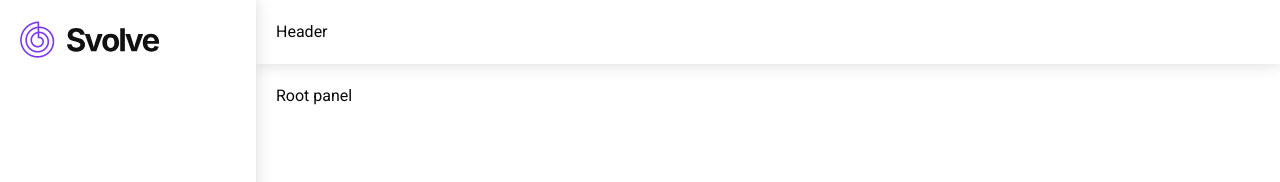
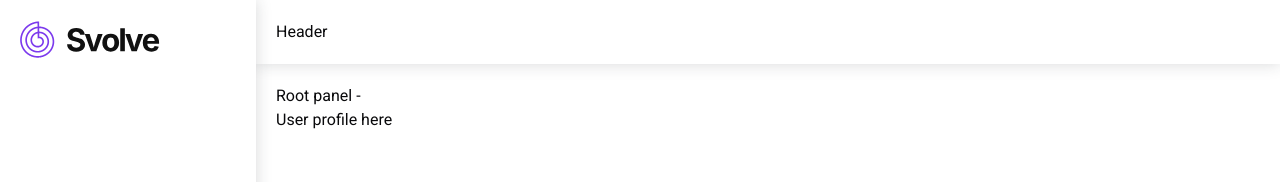
Before and after one commit to silvante/svolve_client, a Next.js app: page /panel in a window 1280 px wide. Shown: the top 182 px of the page. Built offline with nearby package versions, Linux system fonts and the light colour scheme.

Commit message:
dispatching user with github and google

```diff
--- a/app/(auth)/(socials)/(providers)/Github.tsx
+++ b/app/(auth)/(socials)/(providers)/Github.tsx
@@ -1,10 +1,15 @@
 "use client";
+import authService from "@/app/api/services/authService";
+import { updateUser } from "@/app/store/slices/userSlice";
 import Image from "next/image";
 import { useRouter } from "next/navigation";
 import toast from "react-hot-toast";
+import { useDispatch } from "react-redux";
 
 export default function Github({ setErrorMessage }: any) {
   const router = useRouter();
+  const dispatch = useDispatch();
+
   const handleGithubLogin = () => {
     try {
       const popup = window.open(
@@ -13,7 +18,7 @@ export default function Github({ setErrorMessage }: any) {
         "width=900,height=600"
       );
 
-      const receiveMessage = (event: MessageEvent) => {
+      const receiveMessage = async (event: MessageEvent) => {
         if (event.origin !== "http://localhost:8080") return;
 
         if (event.data.reset_token && event.data.access_token) {
@@ -28,6 +33,8 @@ export default function Github({ setErrorMessage }: any) {
           );
         }
         // toast.success("Registered successfully");
+        const user = await authService.getProfile();
+        dispatch(updateUser(user));
         router.push("/panel");
       };
 
--- a/app/(auth)/(socials)/(providers)/Google.tsx
+++ b/app/(auth)/(socials)/(providers)/Google.tsx
@@ -1,9 +1,14 @@
 "use client";
+import authService from "@/app/api/services/authService";
+import { updateUser } from "@/app/store/slices/userSlice";
 import Image from "next/image";
 import { useRouter } from "next/navigation";
+import { useDispatch } from "react-redux";
 
 export default function Google({ setErrorMessage }: any) {
   const router = useRouter();
+  const dispatch = useDispatch();
+
   const handleGoogleLogin = () => {
     try {
       const popup = window.open(
@@ -12,7 +17,7 @@ export default function Google({ setErrorMessage }: any) {
         "width=900,height=600"
       );
 
-      const receiveMessage = (event: MessageEvent) => {
+      const receiveMessage = async (event: MessageEvent) => {
         if (event.origin !== "http://localhost:8080") return;
 
         if (event.data.reset_token && event.data.access_token) {
@@ -27,6 +32,8 @@ export default function Google({ setErrorMessage }: any) {
           );
         }
         // toast.success("Registered successfully");
+        const user = await authService.getProfile();
+        dispatch(updateUser(user));
         router.push("/panel");
       };
 
--- /dev/null
+++ b/app/panel/(panel_components)/UserProfile.tsx
@@ -0,0 +1,13 @@
+"use client";
+import { useSelector } from "react-redux";
+
+export default function UserProfile() {
+  const user = useSelector((state: any) => state.user);
+  console.log(user);
+
+  return (
+    <div>
+      <p>User profile here</p>
+    </div>
+  );
+}
--- a/app/panel/page.tsx
+++ b/app/panel/page.tsx
@@ -1,3 +1,9 @@
+import UserProfile from "./(panel_components)/UserProfile";
+
 export default function Panel() {
-  return <p>Root panel</p>;
+  return (
+    <div>
+      Root panel - <UserProfile />{" "}
+    </div>
+  );
 }
```
